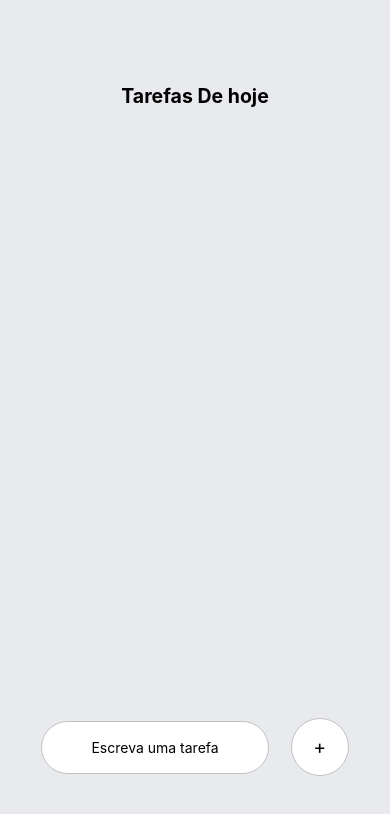
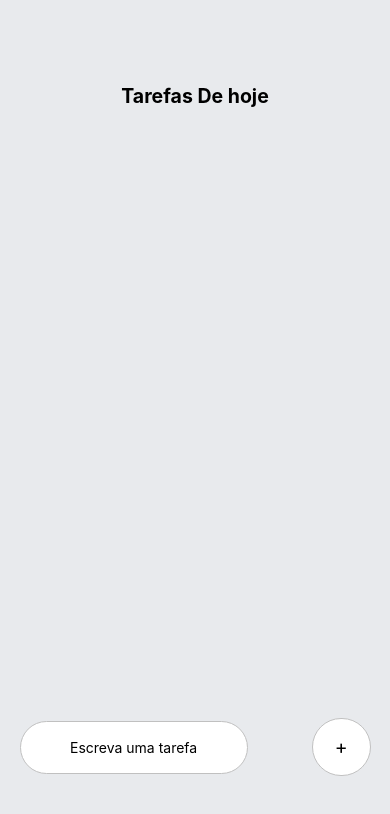
Before and after one commit to LuanCiribelli/To-Do-APP, a React Native app: screen / in a window 390 px wide. Shown: the top 814 px of the page. Built offline with nearby package versions, Linux system fonts and the light colour scheme.

Commit message:
Reestruturando vizualização do checkmark e mudando para flebox

```diff
--- a/App.js
+++ b/App.js
@@ -4,23 +4,20 @@ import { Keyboard, KeyboardAvoidingView, StyleSheet, Text, TextInput, TouchableO
 import Task from './components/Task.js';
 import AsyncStorage from '@react-native-async-storage/async-storage';
 import { Dimensions } from 'react-native';
-import { storeData, getData } from './components/storage.js';  // Adjust the path as necessary
-
+import { storeData, getData } from './components/storage.js';
 
 export default function App() {
-
   const [task, setTask] = useState('');
   const [taskItems, setTaskItems] = useState([]);
-
-
 
   const handleAddTask = () => {
     Keyboard.dismiss();
 
     const newTask = {
-      id: Date.now(),  // Usando timestamp como ID para simplicidade
+      id: Date.now(),
       text: task,
-      isEditing: false
+      isEditing: false,
+      checked: false, // Adicionado para controlar o estado de 'checked'
     };
 
     setTaskItems([...taskItems, newTask]);
@@ -34,8 +31,6 @@ export default function App() {
     setTaskItems(itemsCopy);
     storeData(itemsCopy);
   }
-
-
 
   const toggleEdit = (taskId) => {
     setTaskItems(prevTasks =>
@@ -65,7 +60,13 @@ useEffect(() => {
     fetchData();
   }, []);
 
-
+  const toggleCheckbox = (taskId) => {
+    setTaskItems(prevTasks =>
+      prevTasks.map(task =>
+        task.id === taskId ? { ...task, checked: !task.checked } : task
+      )
+    );
+  };
 
   return (
     <View style={styles.container}>
@@ -75,11 +76,8 @@ useEffect(() => {
         }}
         keyboardShouldPersistTaps='handled'
       >
-
         <View style={styles.taskWrapper}>
-
           <Text style={styles.sectionTitle} >Tarefas De hoje</Text>
-
           <View style={styles.items}>
             {
               taskItems.map((item, index) => {
@@ -89,15 +87,13 @@ useEffect(() => {
                       task={item}
                       toggleEdit={toggleEdit}
                       completeEditingTask={completeEditingTask}
+                      toggleCheckbox={toggleCheckbox}
                     />
                   </TouchableOpacity>
                 )
-
               })
             }
-
           </View>
-
         </View>
       </ScrollView>
       <KeyboardAvoidingView
@@ -111,7 +107,6 @@ useEffect(() => {
           </View>
         </TouchableOpacity>
       </KeyboardAvoidingView>
-
     </View>
   );
 }
@@ -119,54 +114,58 @@ useEffect(() => {
 const windowHeight = Dimensions.get('window').height;
 const windowWidth = Dimensions.get('window').width;
 
-
 const styles = StyleSheet.create({
   container: {
     flex: 1,
     backgroundColor: '#E8EAED',
+    flexDirection: 'column',
+    justifyContent: 'space-between',
   },
+
   taskWrapper: {
-    paddingTop: 0.1 * windowHeight,  // 10% da altura da tela
-    paddingHorizontal: 0.05 * windowWidth,  // 5% da largura da tela
+    flex: 1,
+    paddingTop: 0.1 * windowHeight,
+    paddingHorizontal: 0.05 * windowWidth,
+    justifyContent: 'flex-start',
   },
   sectionTitle: {
-    fontSize: 0.05 * windowWidth,  // Ajuste conforme necessário
+    fontSize: 0.05 * windowWidth,
     fontWeight: 'bold',
-    textAlign: 'center', // Centraliza o texto horizontalmente
+    textAlign: 'center',
   },
   items: {
-    marginTop: 0.03 * windowHeight,  // 3% da altura da tela
-    paddingHorizontal: 0.05 * windowWidth,  // Adiciona padding horizontal
+    marginTop: 0.03 * windowHeight,
+    paddingHorizontal: 0.05 * windowWidth,
   },
   writeTaskWrapper: {
+    flexDirection: 'row',
+    justifyContent: 'space-between',
+    alignItems: 'center',
+    paddingHorizontal: 0.05 * windowWidth,
     position: 'absolute',
-    bottom: 0.08 * windowHeight,  // 8% da altura da tela
+    bottom: 0.08 * windowHeight,
     width: '100%',
-    flexDirection: 'row',
-    justifyContent: 'space-evenly', // Distribui os elementos igualmente na linha
-    alignItems: 'center',
-    paddingHorizontal: 0.05 * windowWidth,  // Adiciona padding horizontal
   },
   input: {
-    paddingVertical: 0.02 * windowHeight,  // 2% da altura da tela
-    width: '65%', // Reduziu um pouco a largura para ajustar o padding
+    paddingVertical: 0.02 * windowHeight,
+    width: '65%',
     backgroundColor: '#FFF',
-    borderRadius: 30,  // Ajuste conforme necessário
+    borderRadius: 30,
     borderColor: '#C0C0C0',
     borderWidth: 1,
     textAlign: 'center',
   },
   addWrapper: {
-    width: 0.15 * windowWidth,  // 15% da largura da tela
-    height: 0.15 * windowWidth,  // Manter um círculo perfeito
+    width: 0.15 * windowWidth,
+    height: 0.15 * windowWidth,
     backgroundColor: '#FFF',
-    borderRadius: 0.075 * windowWidth,  // 7.5% da largura da tela
+    borderRadius: 0.075 * windowWidth,
     justifyContent: 'center',
     alignItems: 'center',
     borderColor: '#C0C0C0',
     borderWidth: 1,
   },
   addText: {
-    fontSize: 0.05 * windowWidth,  // Ajuste conforme necessário
+    fontSize: 0.05 * windowWidth,
   },
 });
--- a/components/Task.js
+++ b/components/Task.js
@@ -3,7 +3,10 @@ import React, { useState } from 'react';
 import { View, Text, StyleSheet, TouchableOpacity, TextInput } from "react-native";
 
 
-const Task = ({ task, toggleEdit, completeEditingTask }) => {
+const Task = ({ task, toggleEdit, completeEditingTask, toggleCheckbox }) => {
+  const handleCheckboxToggle = () => {
+    toggleCheckbox(task.id);
+  };
 
   const [localText, setLocalText] = useState(task.text);
 
@@ -27,16 +30,21 @@ const Task = ({ task, toggleEdit, completeEditingTask }) => {
   else {
     return (
       <View style={styles.item}>
-        <View style={styles.itemLeft}>
-          <View style={styles.square}></View>
-          <Text style={styles.itemText}>{task.text}</Text>
+        <Text style={styles.itemText}>{task.text}</Text>
+        <View style={styles.actions}>
           <TouchableOpacity onPress={() => toggleEdit(task.id)}>
             <Text style={styles.editText}>🖊️</Text>
           </TouchableOpacity>
+          <TouchableOpacity onPress={handleCheckboxToggle}>
+            <View style={styles.checkboxBase}>
+              {task.checked && <View style={styles.checkboxChecked}></View>}
+            </View>
+          </TouchableOpacity>
         </View>
-        <View style={styles.circular}></View>
       </View>
     )
+
+
   }
 }
 
@@ -47,7 +55,7 @@ const styles = StyleSheet.create({
     borderRadius: 10,
     flexDirection: 'row',
     alignItems: 'center',
-    justifyContent: 'space-between',
+    justifyContent: 'space-between',  // Isso irá separar o texto e a View das ações
     marginBottom: 20,
   },
   itemLeft: {
@@ -83,6 +91,25 @@ const styles = StyleSheet.create({
     borderRadius: 5,
     marginRight: 10
   },
+  checkboxBase: {
+    width: 24,
+    height: 24,
+    borderRadius: 5,
+    borderWidth: 2,
+    justifyContent: 'center',
+    alignItems: 'center',
+    borderColor: '#55BCF6',
+    marginRight: 15,
+  },
+  checkboxChecked: {
+    width: 14,
+    height: 14,
+    backgroundColor: '#55BCF6',
+  },
+  actions: {
+    flexDirection: 'row',
+    alignItems: 'center',
+  }
 
 });
 
```
Lines whose indentation alone changed are shown as unchanged.
